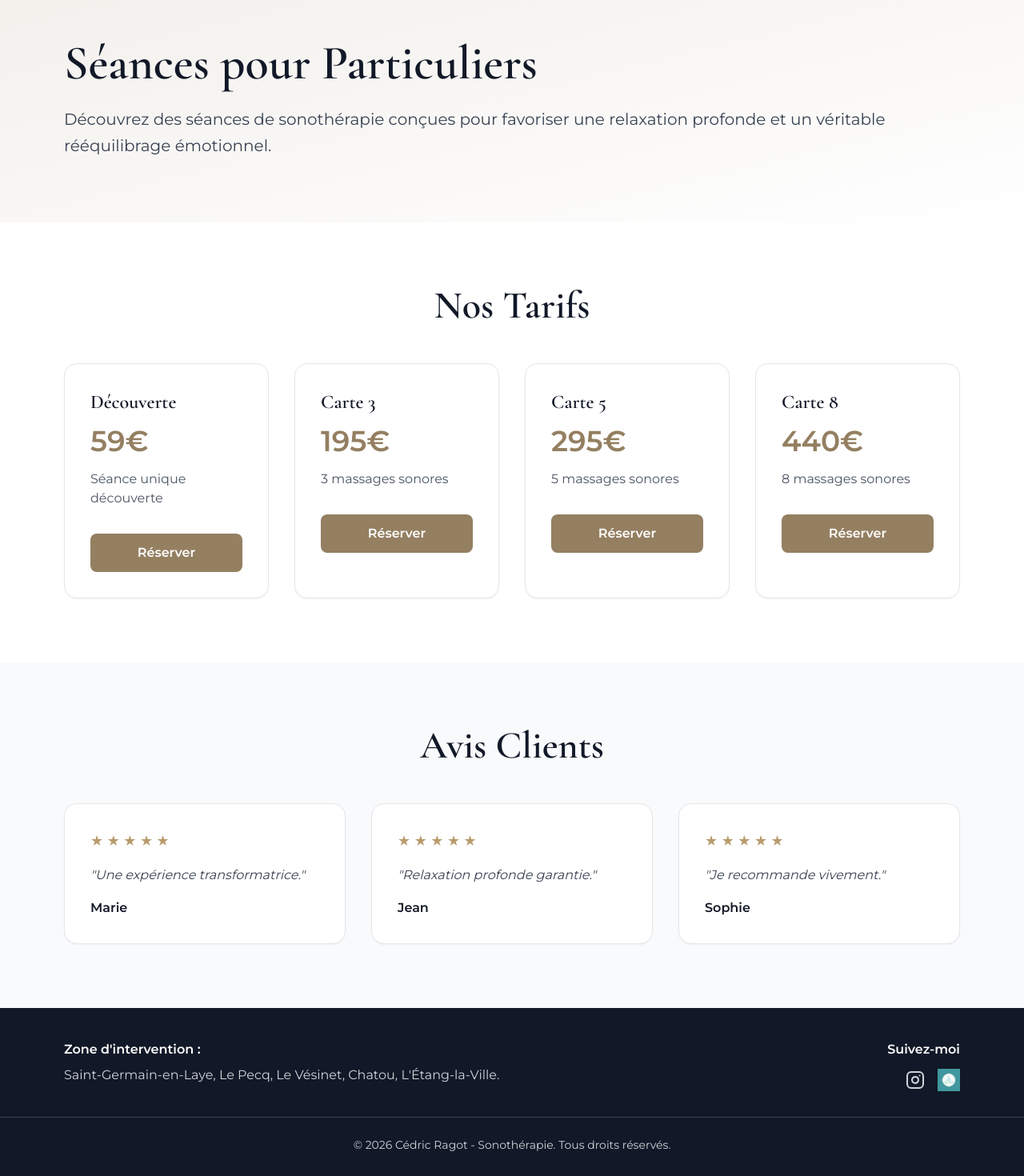
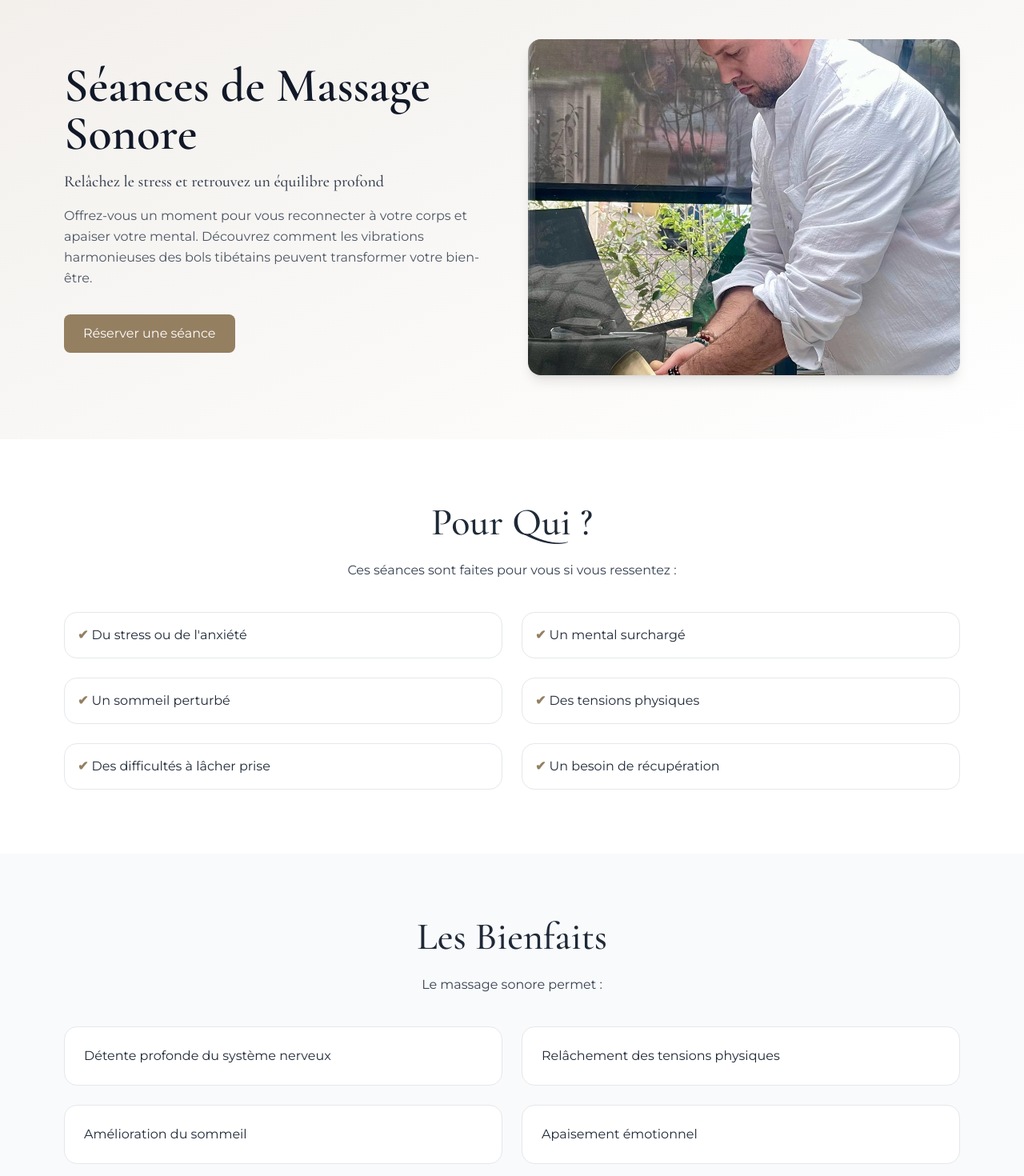
Before and after one commit to cedricragotarttherapie-dotcom/cedric.ragot, a React (Vite) app in the folder client/: page /particuliers in a window 1280 px wide. Shown: the part 100-1570 px from the top of the page at 80% size. Built offline with nearby package versions, Linux system fonts and the light colour scheme.

Commit message:
Amélioration pages particuliers + FAQ + fix formulaires Supabase

```diff
--- a/client/src/pages/FAQ.tsx
+++ b/client/src/pages/FAQ.tsx
@@ -117,7 +117,7 @@ export default function FAQ() {
       </main>
 
       {/* FOOTER */}
-      <footer className="bg-gray-900 text-gray-300 py-10">
+      <footer className="bg-[#947f61] text-white py-10">
         <div className="max-w-6xl mx-auto flex justify-between px-4">
 
           <div>
@@ -150,7 +150,7 @@ export default function FAQ() {
 
         </div>
 
-        <div className="text-center mt-6 border-t border-gray-700 pt-4">
+        <div className="text-center mt-6 border-t border-white/30 pt-4">
           © 2026 Cédric Ragot
         </div>
       </footer>
--- a/client/src/pages/Particuliers.tsx
+++ b/client/src/pages/Particuliers.tsx
@@ -3,13 +3,13 @@
 // ==============================
 
 import { Link } from 'react-router-dom';
-import { Heart, Instagram } from 'lucide-react';
+import { Instagram } from 'lucide-react';
 
 export default function Particuliers() {
   return (
     <div className="min-h-screen flex flex-col font-[Montserrat]">
 
-      {/* Header */}
+      {/* HEADER */}
       <header className="border-b border-gray-200 bg-white sticky top-0 z-50">
         <div className="max-w-6xl mx-auto px-4 py-4 flex items-center justify-between">
 
@@ -18,24 +18,10 @@ export default function Particuliers() {
           </h1>
 
           <nav className="flex items-center gap-8 text-sm">
-            <Link to="/" className="text-gray-700 hover:text-[#947f61] transition">
-              Accueil
-            </Link>
-
-            <Link
-              to="/particuliers"
-              className="text-[#947f61] transition font-semibold"
-            >
-              Particuliers
-            </Link>
-
-            <Link to="/entreprises" className="text-gray-700 hover:text-[#947f61] transition">
-              Entreprises
-            </Link>
-
-            <Link to="/faq" className="text-gray-700 hover:text-[#947f61] transition">
-              FAQ
-            </Link>
+            <Link to="/" className="text-gray-700 hover:text-[#947f61]">Accueil</Link>
+            <Link to="/particuliers" className="text-[#947f61] font-semibold">Particuliers</Link>
+            <Link to="/entreprises" className="text-gray-700 hover:text-[#947f61]">Entreprises</Link>
+            <Link to="/faq" className="text-gray-700 hover:text-[#947f61]">FAQ</Link>
           </nav>
 
         </div>
@@ -43,166 +29,258 @@ export default function Particuliers() {
 
       <main className="flex-1">
 
-        {/* Hero */}
+        {/* HERO MODIFIÉ AVEC IMAGE */}
 <section className="bg-gradient-to-br from-[#947f61]/10 to-white py-20">
+  <div className="max-w-6xl mx-auto px-4 grid md:grid-cols-2 gap-10 items-center">
+
+    {/* TEXTE */}
+    <div>
+
+      <h2 className="text-5xl md:text-6xl font-[Cormorant_Garamond] font-semibold mb-4 text-gray-900">
+        Séances de Massage Sonore
+      </h2>
+
+      <h3 className="text-xl text-gray-700 mb-4">
+        Relâchez le stress et retrouvez un équilibre profond
+      </h3>
+
+      <p className="text-gray-600 mb-8 leading-relaxed">
+        Offrez-vous un moment pour vous reconnecter à votre corps et apaiser votre mental.
+        Découvrez comment les vibrations harmonieuses des bols tibétains peuvent transformer votre bien-être.
+      </p>
+
+      <a
+        href="https://calendly.com/cedricragot/sonotherapie"
+        target="_blank"
+        className="inline-block bg-[#947f61] text-white px-6 py-3 rounded-lg hover:opacity-90 transition"
+      >
+        Réserver une séance
+      </a>
+
+    </div>
+
+    {/* IMAGE */}
+    <div>
+      <img
+        src="/images/massage1.jpg"
+        alt="Massage sonore"
+        className="rounded-xl shadow-lg w-full max-h-[420px] object-cover"
+      />
+    </div>
+
+  </div>
+</section>
+
+        {/* POUR QUI */}
+        <section className="py-20 bg-white">
           <div className="max-w-6xl mx-auto px-4">
 
-            <h2 className="text-5xl md:text-6xl text-gray-900 mb-6 leading-tight font-[Cormorant_Garamond] font-semibold">
-              Séances pour Particuliers
-            </h2>
+            <h3 className="text-5xl font-[Cormorant_Garamond] mb-6 text-center">
+              Pour Qui ?
+            </h3>
 
-            <p className="text-xl text-gray-700 leading-relaxed">
-              Découvrez des séances de sonothérapie conçues pour favoriser
-              une relaxation profonde et un véritable rééquilibrage émotionnel.
+            <p className="text-center text-gray-700 mb-10">
+              Ces séances sont faites pour vous si vous ressentez :
+            </p>
+
+            <div className="grid md:grid-cols-2 gap-6">
+
+              {[
+                "Du stress ou de l'anxiété",
+                "Un mental surchargé",
+                "Un sommeil perturbé",
+                "Des tensions physiques",
+                "Des difficultés à lâcher prise",
+                "Un besoin de récupération"
+              ].map((item, i) => (
+                <div key={i} className="border p-4 rounded-xl">
+                  <span className="text-[#947f61] font-bold">✔</span> {item}
+                </div>
+              ))}
+
+            </div>
+
+          </div>
+        </section>
+
+        {/* BIENFAITS */}
+        <section className="py-20 bg-gray-50">
+          <div className="max-w-6xl mx-auto px-4">
+
+            <h3 className="text-5xl text-center font-[Cormorant_Garamond] mb-6">
+              Les Bienfaits
+            </h3>
+
+            <p className="text-center mb-10 text-gray-700">
+              Le massage sonore permet :
+            </p>
+
+            <div className="grid md:grid-cols-2 gap-6">
+
+              {[
+                "Détente profonde du système nerveux",
+                "Relâchement des tensions physiques",
+                "Amélioration du sommeil",
+                "Apaisement émotionnel"
+              ].map((item, i) => (
+                <div key={i} className="p-6 border rounded-xl bg-white">
+                  {item}
+                </div>
+              ))}
+
+            </div>
+
+            <p className="text-center mt-10 italic text-gray-600">
+              Chaque séance agit différemment selon votre état. Les bienfaits s'accumulent avec la régularité.
             </p>
 
           </div>
         </section>
 
-        {/* Pricing */}
+        {/* DEROULE */}
         <section className="py-20 bg-white">
-
           <div className="max-w-6xl mx-auto px-4">
 
-            <h3 className="text-5xl text-center mb-12 font-[Cormorant_Garamond] font-semibold text-gray-900">
-              Nos Tarifs
+            <h3 className="text-5xl text-center font-[Cormorant_Garamond] mb-10">
+              Déroulé d'une Séance
             </h3>
 
-            <div className="grid md:grid-cols-4 gap-8">
+            <div className="space-y-6">
 
               {[
-                { name: 'Découverte', price: '59€', desc: 'Séance unique découverte' },
-                { name: 'Carte 3', price: '195€', desc: '3 massages sonores' },
-                { name: 'Carte 5', price: '295€', desc: '5 massages sonores' },
-                { name: 'Carte 8', price: '440€', desc: '8 massages sonores' },
-              ].map((plan, i) => (
-
-                <div
-                  key={i}
-                  className="p-8 border border-gray-200 rounded-xl bg-white shadow-sm hover:shadow-lg transition"
-                >
-
-                  <h4 className="text-2xl font-semibold text-gray-900 mb-3">
-                    {plan.name}
-                  </h4>
-
-                  <p className="text-4xl font-semibold text-[#947f61] mb-4">
-                    {plan.price}
-                  </p>
-
-                  <p className="text-gray-600 mb-8">
-                    {plan.desc}
-                  </p>
-
-                  <button className="w-full bg-[#947f61] text-white py-3 rounded-lg hover:opacity-90 transition font-semibold">
-                    Réserver
-                  </button>
-
+                ["1", "Échange pour comprendre votre besoin", "Nous discutons de vos tensions et objectifs"],
+                ["2", "Installation confortable", "Vous restez habillé.e sur un matelas"],
+                ["3", "Bols tibétains / diapasons", "Travail vibratoire sur corps et mental"],
+                ["4", "Temps de retour", "Intégration progressive des effets"]
+              ].map((step, i) => (
+                <div key={i} className="flex gap-4 items-start">
+                  <div className="bg-[#947f61] text-white w-10 h-10 flex items-center justify-center rounded-full">
+                    {step[0]}
                   </div>
-
+                  <div>
+                    <b>{step[1]}</b>
+                    <p className="text-gray-600">{step[2]}</p>
+                  </div>
+                </div>
               ))}
 
             </div>
 
           </div>
-
         </section>
 
-        {/* Testimonials */}
+        {/* SERVICES */}
         <section className="py-20 bg-gray-50">
-
           <div className="max-w-6xl mx-auto px-4">
 
-            <h3 className="text-5xl text-center mb-12 font-[Cormorant_Garamond] font-semibold text-gray-900">
-              Avis Clients
+            <h3 className="text-5xl text-center font-[Cormorant_Garamond] mb-10">
+              Les Services
             </h3>
 
-            <div className="grid md:grid-cols-3 gap-8">
+            <div className="grid md:grid-cols-3 gap-6">
 
-              {[
-                { name: 'Marie', text: 'Une expérience transformatrice.' },
-                { name: 'Jean', text: 'Relaxation profonde garantie.' },
-                { name: 'Sophie', text: 'Je recommande vivement.' },
-              ].map((testimonial, i) => (
-
-                <div
-                  key={i}
-                  className="bg-white p-8 rounded-xl shadow-sm border border-gray-200"
-                >
-
-                  <div className="mb-4">
-                    <span className="tracking-[0.25em] text-[#b89b6d] text-lg">
-                      ★★★★★
-                    </span>
+              <div className="p-6 bg-white border rounded-xl">
+                <b>Formule Découverte</b>
+                <p>59€ - 1h</p>
+                <button className="mt-4 bg-[#947f61] text-white px-4 py-2 rounded">
+                  Réserver
+                </button>
               </div>
 
-                  <p className="text-gray-700 leading-relaxed mb-4 italic">
-                    "{testimonial.text}"
-                  </p>
-
-                  <p className="font-semibold text-gray-900">
-                    {testimonial.name}
-                  </p>
-
+              <div className="p-6 bg-white border rounded-xl">
+                <b>Cartes de massages</b>
+                <p>195€ / 295€ / 440€</p>
               </div>
 
-              ))}
+              <div className="p-6 bg-white border rounded-xl">
+                <b>Bain sonore privé</b>
+                <p>Sur devis</p>
+              </div>
 
             </div>
 
           </div>
+        </section>
 
+        {/* ABOUT */}
+        <section className="py-20 bg-white">
+          <div className="max-w-6xl mx-auto px-4">
+
+            <h3 className="text-5xl font-[Cormorant_Garamond] mb-6 text-center">
+              À Propos de Cédric Ragot
+            </h3>
+
+            <p className="text-gray-700 leading-relaxed text-center max-w-3xl mx-auto">
+              Praticien en sonothérapie, j’accompagne les personnes vers un relâchement profond,
+              une récupération émotionnelle et un mieux-être global grâce aux vibrations sonores.
+            </p>
+
+          </div>
+        </section>
+
+        {/* CTA + CALENDLY */}
+        <section className="py-20 bg-[#947f61] text-white text-center">
+
+          <h3 className="text-4xl font-[Cormorant_Garamond] mb-6">
+            Prêt.e à commencer ?
+          </h3>
+
+          <a
+            href="https://calendly.com/cedricragot/sonotherapie"
+            target="_blank"
+            className="bg-white text-[#947f61] px-6 py-3 rounded"
+          >
+            Réserver une séance
+          </a>
+
+        </section>
+
+        {/* CALENDLY EMBED */}
+        <section className="py-20 bg-white">
+          <div className="max-w-5xl mx-auto px-4">
+
+            <h3 className="text-4xl text-center font-[Cormorant_Garamond] mb-6">
+              Calendrier de réservation
+            </h3>
+
+            <iframe
+              src="https://calendly.com/cedricragot/sonotherapie"
+              className="w-full h-[700px] border rounded-xl"
+            />
+
+          </div>
         </section>
 
       </main>
 
-      {/* Footer */}
-      <footer className="bg-gray-900 text-gray-300 py-10">
+      {/* FOOTER (IDENTIQUE HOME) */}
+      <footer className="bg-[#947f61] text-white py-10">
 
         <div className="max-w-6xl mx-auto grid md:grid-cols-2 gap-6 px-4">
 
           <div>
-            <b className="text-white">Zone d'intervention :</b>
-
+            <b>Zone d'intervention :</b>
             <p className="mt-2">
-              Saint-Germain-en-Laye, Le Pecq, Le Vésinet,
-              Chatou, L'Étang-la-Ville.
+              Saint-Germain-en-Laye, Le Pecq, Le Vésinet, Chatou, L'Étang-la-Ville
             </p>
           </div>
 
-          <div className="flex flex-col items-end">
+          <div className="flex justify-end gap-4 items-center">
 
-            <p className="text-white font-semibold mb-3">
-              Suivez-moi
-            </p>
-
-            <div className="flex gap-4 items-center">
-
-              <a
-                href="https://www.instagram.com/cedric_ragot"
-                target="_blank"
-              >
+            <a href="https://instagram.com/cedric_ragot" target="_blank">
               <Instagram />
             </a>
 
-              <a
-                href="https://www.resalib.fr/praticien/47572-ragot-cedric-sonotherapeute-saint-germain-en-laye"
-                target="_blank"
-              >
-                <img
-                  src="/images/logo resalib.jpg"
-                  className="w-7 h-7 object-contain"
-                />
+            <a href="https://www.resalib.fr" target="_blank">
+              <img src="/images/logo resalib.jpg" className="w-6 h-6" />
             </a>
 
           </div>
 
         </div>
 
-        </div>
-
-        <div className="text-center mt-8 text-sm border-t border-gray-700 pt-6">
-          © 2026 Cédric Ragot - Sonothérapie. Tous droits réservés.
+        <div className="text-center mt-6 border-t border-white/30 pt-4">
+          © 2026 Cédric Ragot
         </div>
 
       </footer>
```
Also changed, not shown: client/src/pages/Entreprises.tsx (+7 -2 lines), client/src/pages/Home.tsx (+5 -5 lines), client/public/images/massage1.jpg (added), client/public/images/relaxgroup.jpg (renamed from client/public/images/IMG-20240413-WA0013~2.jpg). Lines whose indentation alone changed are shown as unchanged.
